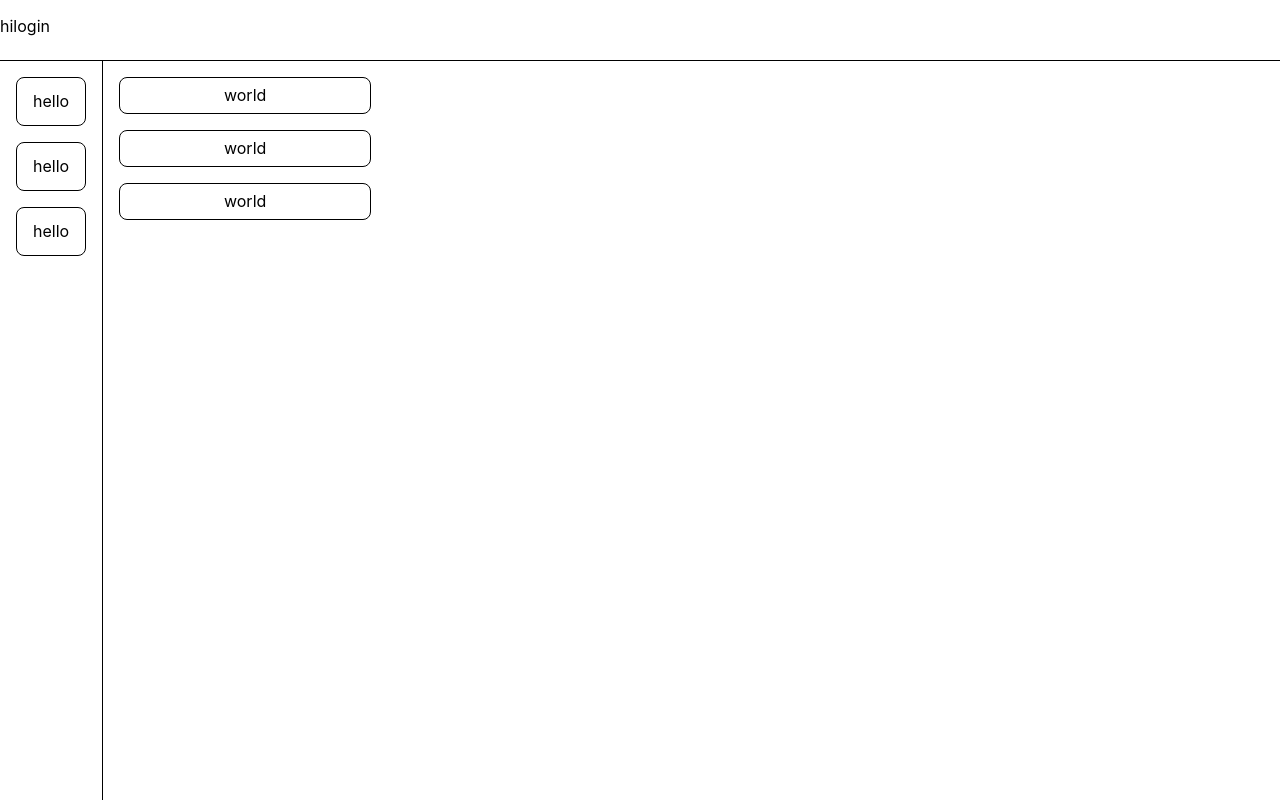
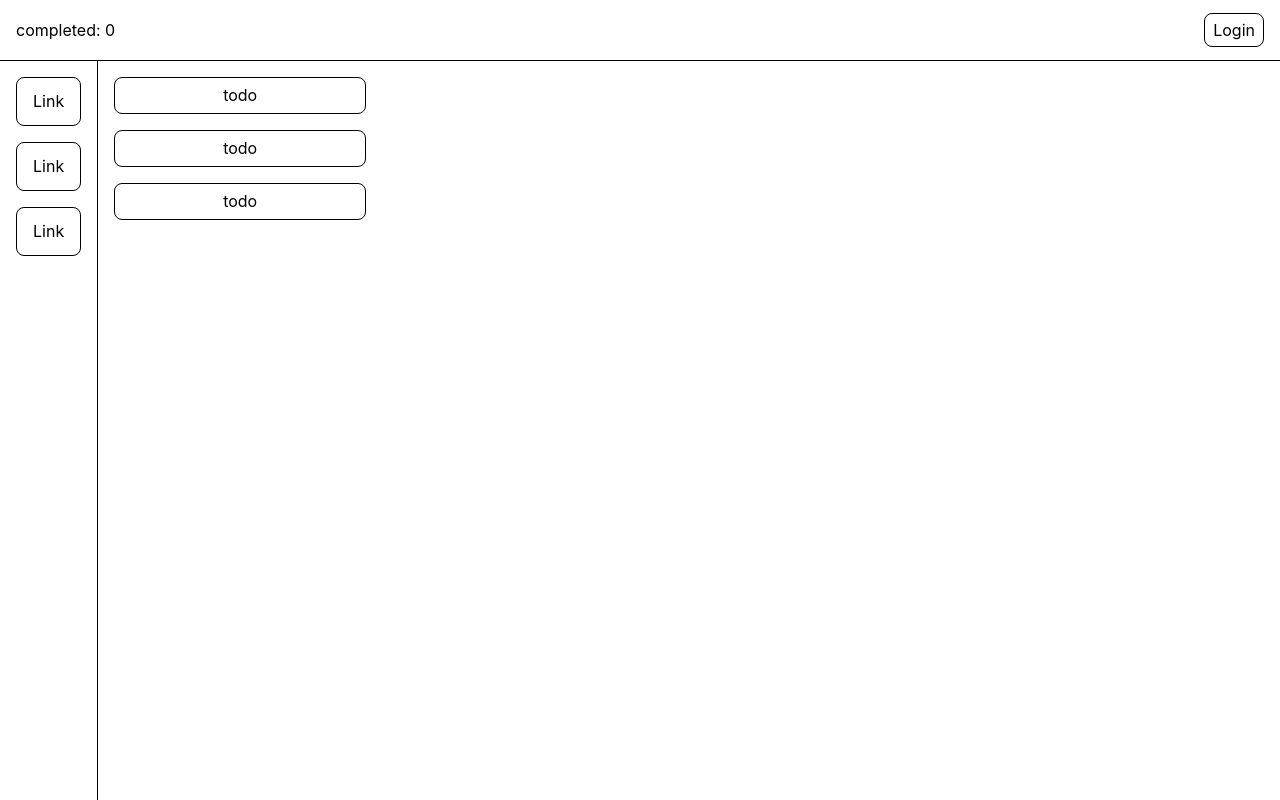
Before and after one commit to pswoonie/react-practice, a React (Create React App) app in the folder todo/: page / in a window 1280 px wide. Built offline with nearby package versions, Linux system fonts and the light colour scheme.

Commit message:
[UPDATE] connect abstract css with inline styles

```diff
--- a/todo/src/components/landing/landing.js
+++ b/todo/src/components/landing/landing.js
@@ -12,22 +12,20 @@ function Landing() {
     height: "100vh",
     width: "100vw",
   };
+
   return (
     <div style={landingStyle}>
       <Column height="100%" width="100%">
-        <AppBar height="65px">
-          <p>hi</p>
-          <p>login</p>
-        </AppBar>
+        <AppBar />
         <H_DIVIDER height="1px" width="100%" background="black" />
         <Row height="100%" width="100%">
           <Column height="100%">
-            <Spacer vertical="16px" />
-            <MENU_BUTTON className="menu-button">hello</MENU_BUTTON>
-            <Spacer vertical="16px" />
-            <MENU_BUTTON className="menu-button">hello</MENU_BUTTON>
-            <Spacer vertical="16px" />
-            <MENU_BUTTON className="menu-button">hello</MENU_BUTTON>
+            {["Link", "Link", "Link"].map((item, index) => (
+              <Column key={index}>
+                <Spacer vertical="16px" />
+                <MENU_BUTTON>{item}</MENU_BUTTON>
+              </Column>
+            ))}
           </Column>
           <V_DIVIDER
             height="100%"
@@ -36,12 +34,12 @@ function Landing() {
             background="black"
           />
           <Column height="100%">
-            <Spacer vertical="16px" />
-            <LIST_TILE>world</LIST_TILE>
-            <Spacer vertical="16px" />
-            <LIST_TILE>world</LIST_TILE>
-            <Spacer vertical="16px" />
-            <LIST_TILE>world</LIST_TILE>
+            {["todo", "todo", "todo"].map((item, index) => (
+              <Column key={index}>
+                <Spacer vertical="16px" />
+                <LIST_TILE>{item}</LIST_TILE>
+              </Column>
+            ))}
           </Column>
         </Row>
       </Column>
--- a/todo/src/components/others/appbar.js
+++ b/todo/src/components/others/appbar.js
@@ -1,14 +1,47 @@
+import Row from "./row.js";
+import Button from "./button/button.js";
+
+function Leading(props) {
+  const leadingStyle = {
+    margin: "0 0 0 16px",
+  };
+  return <div style={leadingStyle}>{props.children}</div>;
+}
+
+function Trailing(props) {
+  const trailingStyle = {
+    margin: "0 16px 0 0",
+  };
+  return (
+    <div style={trailingStyle}>
+      <Row>{props.children}</Row>
+    </div>
+  );
+}
+
 /* props
  * height
  */
 function AppBar(props) {
   const appbarStyle = {
-    height: props.height,
+    height: props.height ?? "65px",
     width: "100%",
-    display: "flex",
-    flexDirection: "row",
   };
-  return <div style={appbarStyle}>{props.children}</div>;
+  return (
+    <div style={appbarStyle}>
+      <Row
+        height="100%"
+        width="100%"
+        justifyContent="space-between"
+        alignItems="center"
+      >
+        <Leading>completed: {props.count ?? 0}</Leading>
+        <Trailing>
+          <Button>Login</Button>
+        </Trailing>
+      </Row>
+    </div>
+  );
 }
 
 export default AppBar;
--- /dev/null
+++ b/todo/src/components/others/button/button.js
@@ -0,0 +1,18 @@
+import styles from "./button.module.css";
+
+function Button(props) {
+  const buttonStyle = {
+    "--height": props.height,
+    "--width": props.width,
+    "--padding": props.padding ?? "6px 8px",
+    "--border": "1px solid black",
+    "--border-radius": "8px",
+  };
+  return (
+    <div className={styles.button} style={buttonStyle}>
+      {props.children}
+    </div>
+  );
+}
+
+export default Button;
--- /dev/null
+++ b/todo/src/components/others/button/button.module.css
@@ -0,0 +1,14 @@
+.button {
+  height: var(--height);
+  line-height: var(--height);
+  width: var(--width);
+  padding: var(--padding);
+  border: var(--border);
+  border-radius: var(--border-radius);
+  cursor: pointer;
+}
+
+.button:hover {
+  color: red;
+  transform: scale(1.1);
+}
--- a/todo/src/components/others/list-tile/list-tile.js
+++ b/todo/src/components/others/list-tile/list-tile.js
@@ -1,7 +1,16 @@
 import styles from "./tile.module.css";
 
 function LIST_TILE(props) {
-  return <div className={styles.tile}>{props.children}</div>;
+  return (
+    <div
+      className={styles.tile}
+      onClick={() => {
+        alert("hi");
+      }}
+    >
+      {props.children}
+    </div>
+  );
 }
 
 export default LIST_TILE;
--- a/todo/src/components/others/menu-button/button.module.css
+++ b/todo/src/components/others/menu-button/button.module.css
@@ -12,5 +12,5 @@
 
 .button:hover {
   color: red;
-  transform: scale(1.3);
+  transform: scale(1.1);
 }
--- a/todo/src/components/others/row.js
+++ b/todo/src/components/others/row.js
@@ -9,6 +9,8 @@ function Row(props) {
     padding: props.padding,
     display: "flex",
     flexDirection: "row",
+    justifyContent: props.justifyContent,
+    alignItems: props.alignItems,
   };
 
   return <div style={rowStyle}>{props.children}</div>;
```
